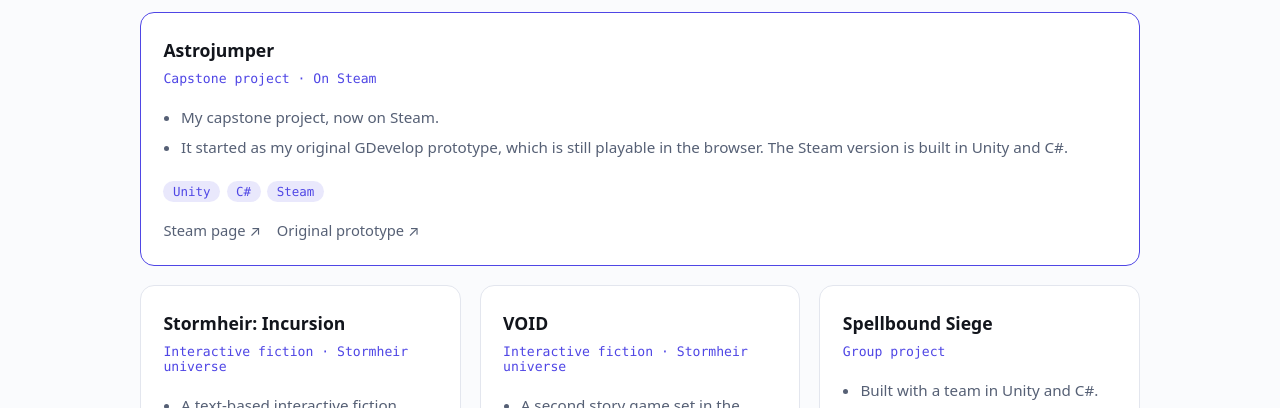
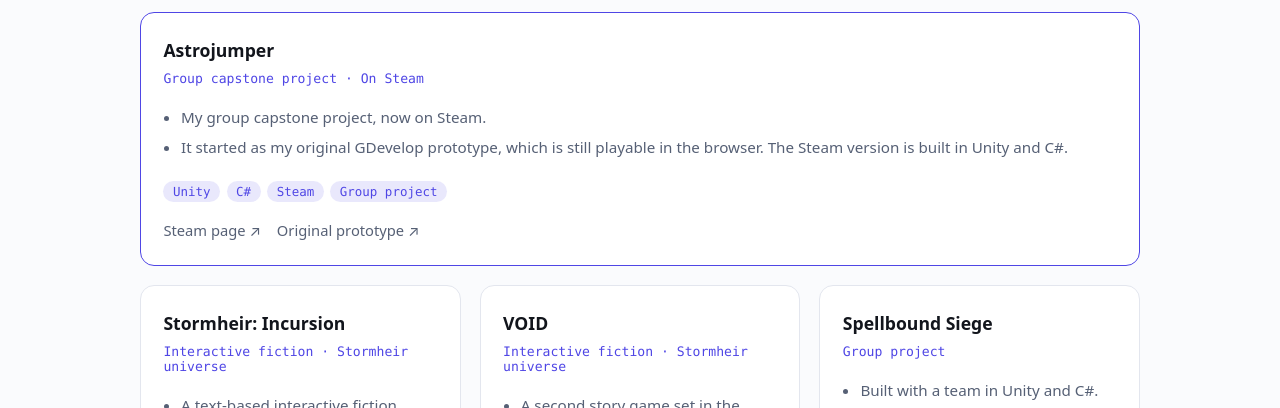
Before and after one commit to nmakranyi5/nmakranyi5.github.io, a plain HTML site: page games.html in a window 1280 px wide. Shown: the part 692-1100 px from the top of the page. Drawn offline with Linux system fonts and the light colour scheme.

Commit message:
Mark Astrojumper as a group project
Co-Authored-By: Claude Sonnet 5.5 <noreply@anthropic.com>
Claude-Session: https://claude.ai/code/session_01AXT9FKPmvmV5mYgbRyiXpm

```diff
--- a/games.html
+++ b/games.html
@@ -37,9 +37,9 @@
       <h2><span class="num">01</span> Games</h2>
       <div class="grid">
         <article class="card reveal feat">
-          <h3>Astrojumper</h3><span class="when">Capstone project · On Steam</span>
-          <ul class="bul"><li>My capstone project, now on Steam.</li><li>It started as my original GDevelop prototype, which is still playable in the browser. The Steam version is built in Unity and C#.</li></ul>
-          <ul class="tags"><li>Unity</li><li>C#</li><li>Steam</li></ul>
+          <h3>Astrojumper</h3><span class="when">Group capstone project · On Steam</span>
+          <ul class="bul"><li>My group capstone project, now on Steam.</li><li>It started as my original GDevelop prototype, which is still playable in the browser. The Steam version is built in Unity and C#.</li></ul>
+          <ul class="tags"><li>Unity</li><li>C#</li><li>Steam</li><li>Group project</li></ul>
           <div class="links"><a href="https://store.steampowered.com/app/4700910/Astrojumper/" rel="noopener">Steam page ↗</a><a href="https://games.gdevelop-app.com/game-c05f5fa5-5271-40f2-9bf3-189c58e451dd/index.html" rel="noopener">Original prototype ↗</a></div>
         </article>
         <article class="card reveal">
```
